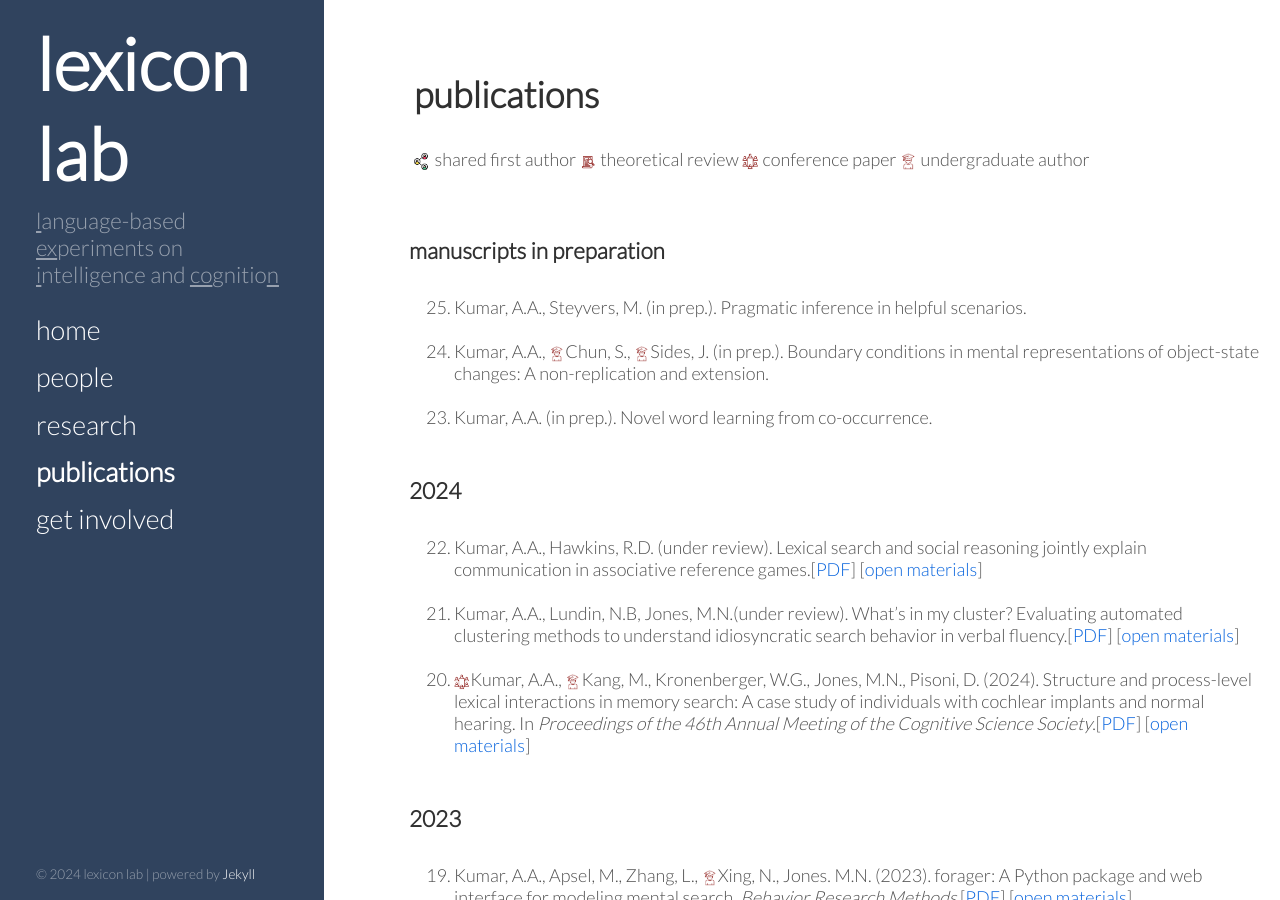
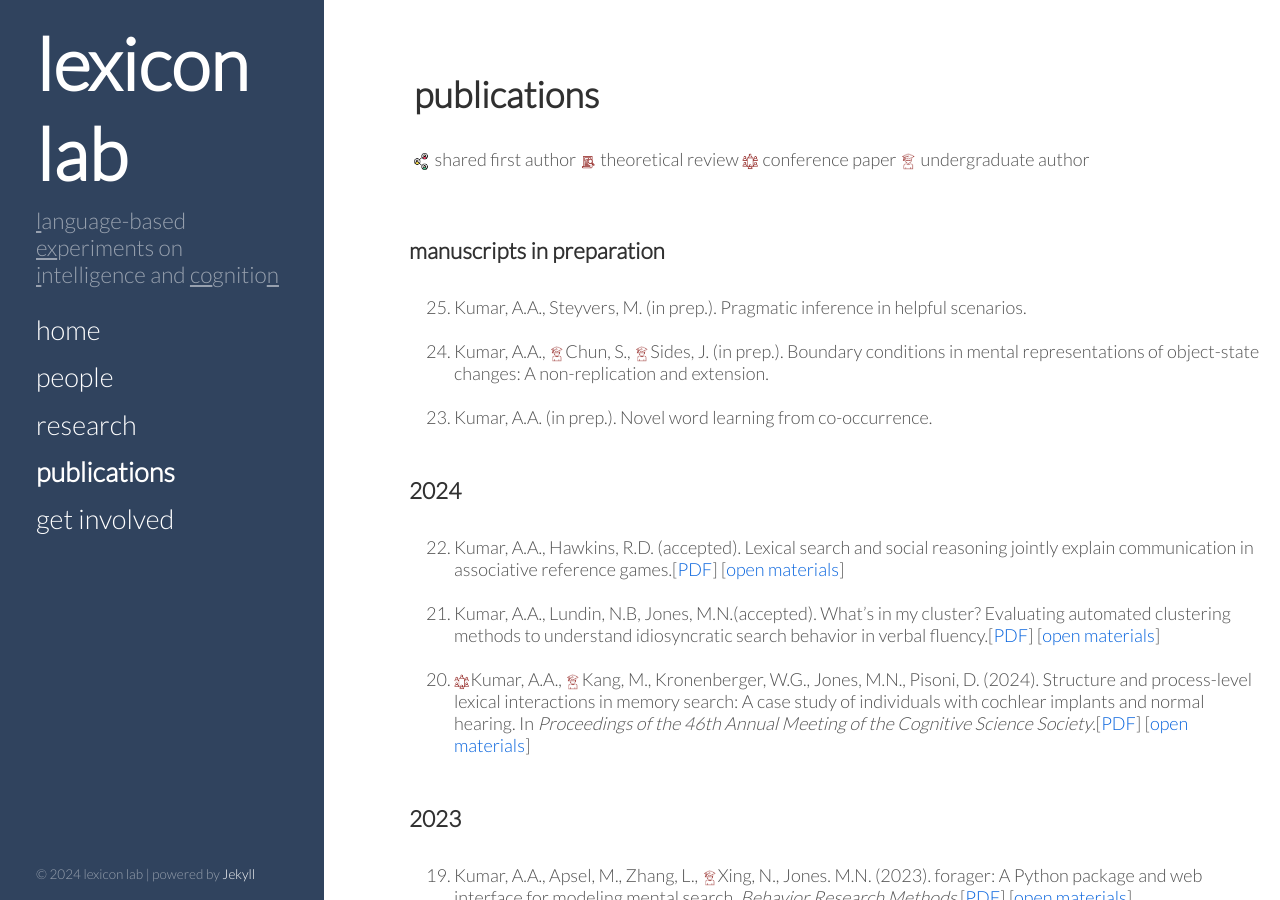
Before and after one commit to thelexiconlab/thelexiconlab.github.io, a Jekyll site: the page built from publications.html, in a window 1280 px wide and 900 px high. Built offline with Jekyll 4.4.1, drawn with Linux system fonts in a browser that asks for light colours; Markdown is read by kramdown in place of the engine named in the settings.

Commit message:
update pubs

```diff
--- a/publications.html
+++ b/publications.html
@@ -18,8 +18,8 @@
 <li><div>Kumar, A.A., <img src ="/images/icons/undergrad.png" alt="ug icon" class = "papericon" title="undergraduate author">Chun, S., <img src ="/images/icons/undergrad.png" alt="ug icon" class = "papericon" title="undergraduate author">Sides, J. (in prep.). Boundary conditions in mental representations of object-state changes: A non-replication and extension.</div></li><br>
 <li><div>Kumar, A.A. (in prep.). Novel word learning from co-occurrence.</div></li><br>
 <h3 class="unindent"> 2024 </h3><br>
-<li><div>Kumar, A.A., Hawkins, R.D. (under review). Lexical search and social reasoning jointly explain communication in associative reference games.[<a href="https://osf.io/preprints/psyarxiv/3a9kq" target="_blank" style="color:#0864dd;">PDF</a>] [<a href="https://github.com/hawkrobe/lexical-search-and-pragmatics" target="_blank" style="color:#0864dd;">open materials</a>]</div></li><br>
-<li><div>Kumar, A.A., Lundin, N.B, Jones, M.N.(under review). What’s in my cluster? Evaluating automated clustering methods to understand idiosyncratic search behavior in verbal fluency.[<a href="https://osf.io/preprints/psyarxiv/9anmr" target="_blank" style="color:#0864dd;">PDF</a>] [<a href="https://github.com/thelexiconlab/whats-in-my-cluster" target="_blank" style="color:#0864dd;">open materials</a>]</div></li><br>
+<li><div>Kumar, A.A., Hawkins, R.D. (accepted). Lexical search and social reasoning jointly explain communication in associative reference games.[<a href="https://osf.io/preprints/psyarxiv/3a9kq" target="_blank" style="color:#0864dd;">PDF</a>] [<a href="https://github.com/hawkrobe/lexical-search-and-pragmatics" target="_blank" style="color:#0864dd;">open materials</a>]</div></li><br>
+<li><div>Kumar, A.A., Lundin, N.B, Jones, M.N.(accepted). What’s in my cluster? Evaluating automated clustering methods to understand idiosyncratic search behavior in verbal fluency.[<a href="https://osf.io/preprints/psyarxiv/9anmr" target="_blank" style="color:#0864dd;">PDF</a>] [<a href="https://github.com/thelexiconlab/whats-in-my-cluster" target="_blank" style="color:#0864dd;">open materials</a>]</div></li><br>
 <li><div><img src ="/images/icons/conference.png" alt="conference icon" class = "papericon">Kumar, A.A., <img src ="/images/icons/undergrad.png" alt="ug icon" class = "papericon" title="undergraduate author">Kang, M., Kronenberger, W.G., Jones, M.N., Pisoni, D. (2024). Structure and process-level lexical interactions in memory search: A case study of individuals with cochlear implants and normal hearing. In <i> Proceedings of the 46th Annual Meeting of the Cognitive Science Society</i>.[<a href="https://drive.google.com/file/d/1bVGQ8VQP5yoAcPEwUccNU6PJAWGw3vG1/view?usp=sharing" target="_blank" style="color:#0864dd;">PDF</a>] [<a href="https://github.com/thelexiconlab/cochlear-project" target="_blank" style="color:#0864dd;">open materials</a>]</div></li><br>
 <h3 class="unindent"> 2023 </h3><br>
 <li><div>Kumar, A.A., Apsel, M., Zhang, L., <img src ="/images/icons/undergrad.png" alt="ug icon" class = "papericon" title="undergraduate author">Xing, N., Jones. M.N. (2023). forager: A Python package and web interface for modeling mental search. <i>Behavior Research Methods</i> [<a href="https://psyarxiv.com/3y9df" target="_blank" style="color:#0864dd;">PDF</a>] [<a href="https://github.com/thelexiconlab/forager-analyses" target="_blank" style="color:#0864dd;">open materials</a>]</div></li><br>
```
